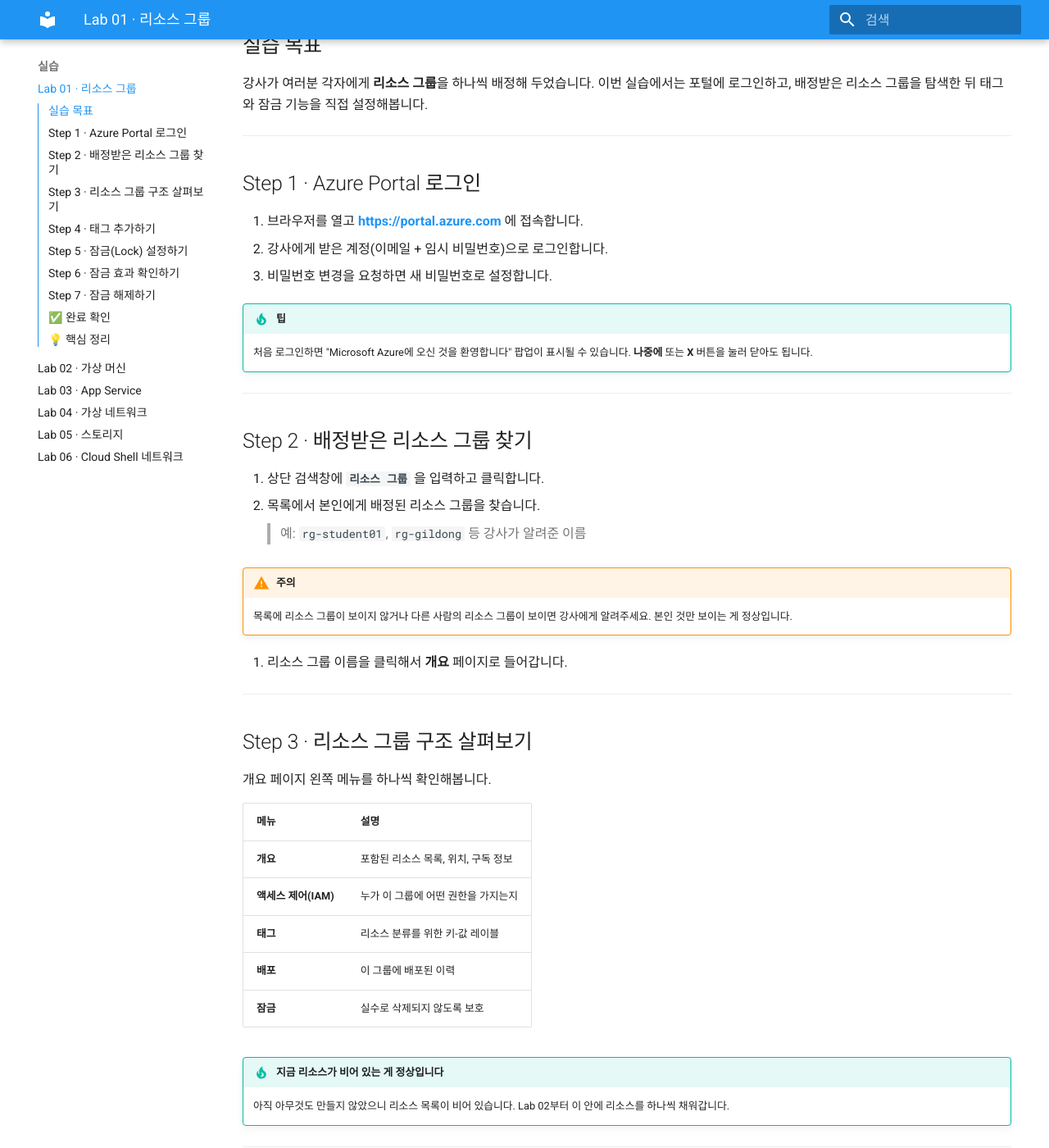
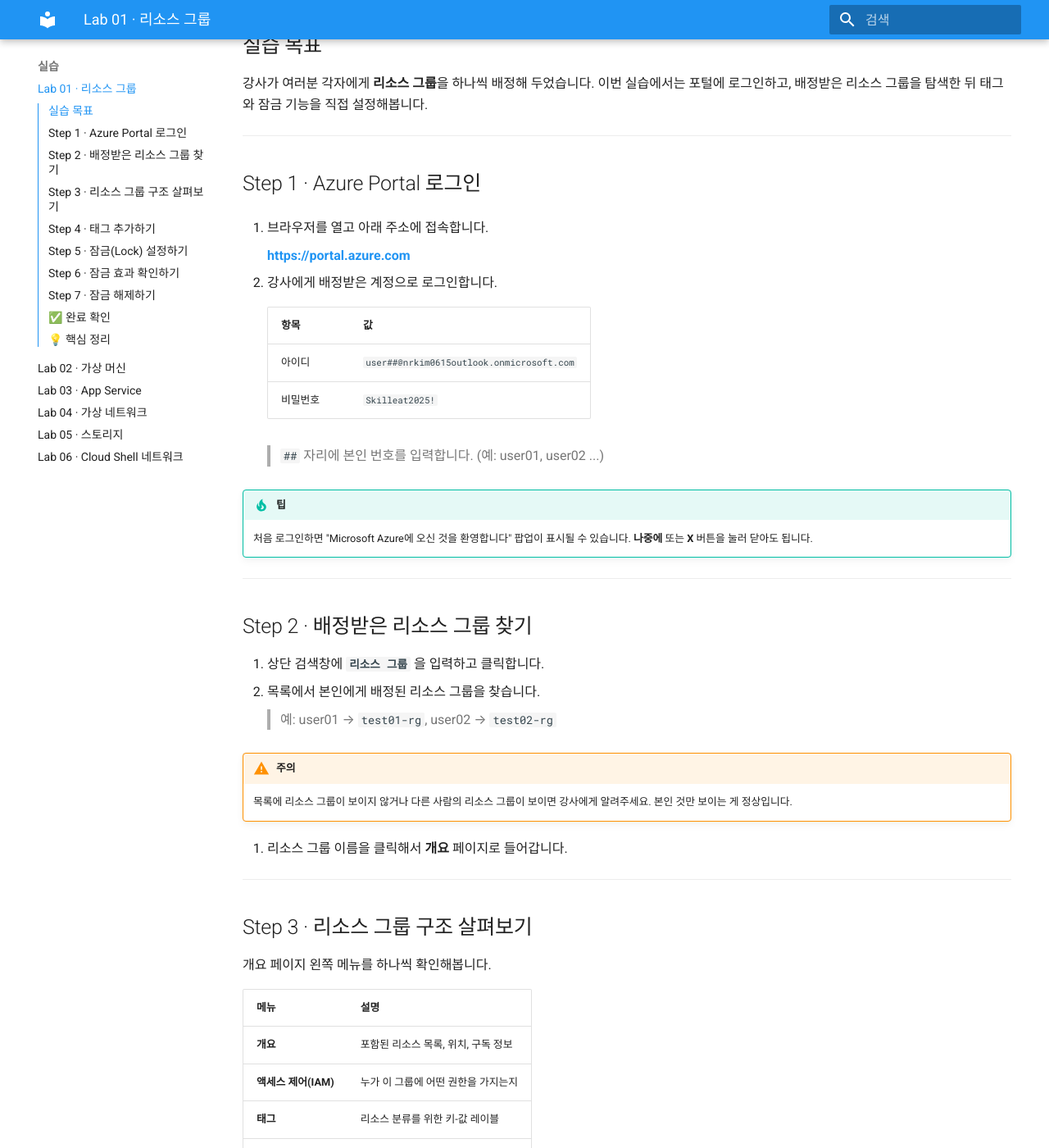
Before and after one commit to skilleat-labs/cloud-az900, an MkDocs documentation site: the page built from docs/labs/lab01-resource-group.md, in a window 1280 px wide and 1400 px high, scrolled down 480 px. Shown: the whole window at 82% size. Built offline with MkDocs 1.6.1 and Material for MkDocs 9.7.7, drawn with Linux system fonts in a browser that asks for light colours.

Commit message:
docs: lab01 로그인 계정 정보 및 리소스 그룹 배정 추가
Co-Authored-By: Claude Sonnet 4.6 <noreply@anthropic.com>

```diff
--- a/docs/labs/lab01-resource-group.md
+++ b/docs/labs/lab01-resource-group.md
@@ -20,9 +20,18 @@
 
 ## Step 1 · Azure Portal 로그인
 
-1. 브라우저를 열고 **[https://portal.azure.com](https://portal.azure.com)** 에 접속합니다.
-2. 강사에게 받은 계정(이메일 + 임시 비밀번호)으로 로그인합니다.
-3. 비밀번호 변경을 요청하면 새 비밀번호로 설정합니다.
+1. 브라우저를 열고 아래 주소에 접속합니다.
+
+    **[https://portal.azure.com](https://portal.azure.com)**
+
+2. 강사에게 배정받은 계정으로 로그인합니다.
+
+    | 항목 | 값 |
+    |------|-----|
+    | 아이디 | `user##@nrkim0615outlook.onmicrosoft.com` |
+    | 비밀번호 | `Skilleat2025!` |
+
+    > `##` 자리에 본인 번호를 입력합니다. (예: user01, user02 ...)
 
 !!! tip "팁"
     처음 로그인하면 "Microsoft Azure에 오신 것을 환영합니다" 팝업이 표시될 수 있습니다.
@@ -35,7 +44,7 @@
 1. 상단 검색창에 **`리소스 그룹`** 을 입력하고 클릭합니다.
 2. 목록에서 본인에게 배정된 리소스 그룹을 찾습니다.
 
-    > 예: `rg-student01`, `rg-gildong` 등 강사가 알려준 이름
+    > 예: user01 → `test01-rg`, user02 → `test02-rg`
 
 !!! warning "주의"
     목록에 리소스 그룹이 보이지 않거나 다른 사람의 리소스 그룹이 보이면
```
